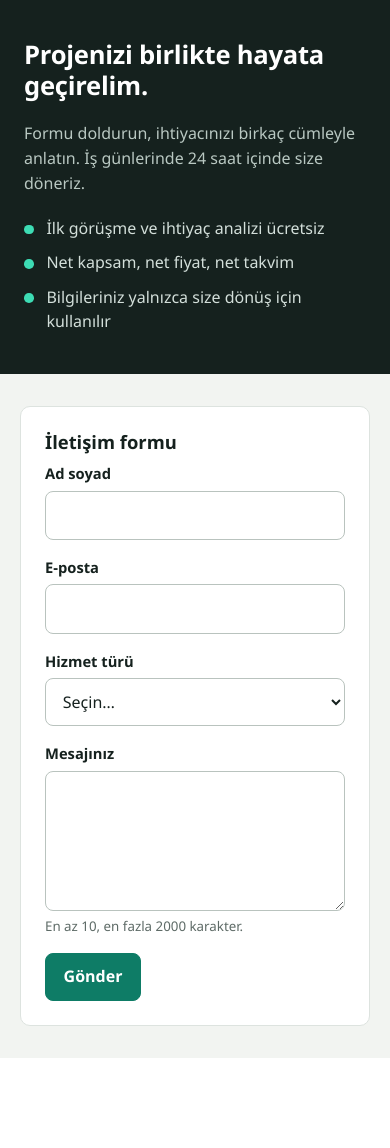
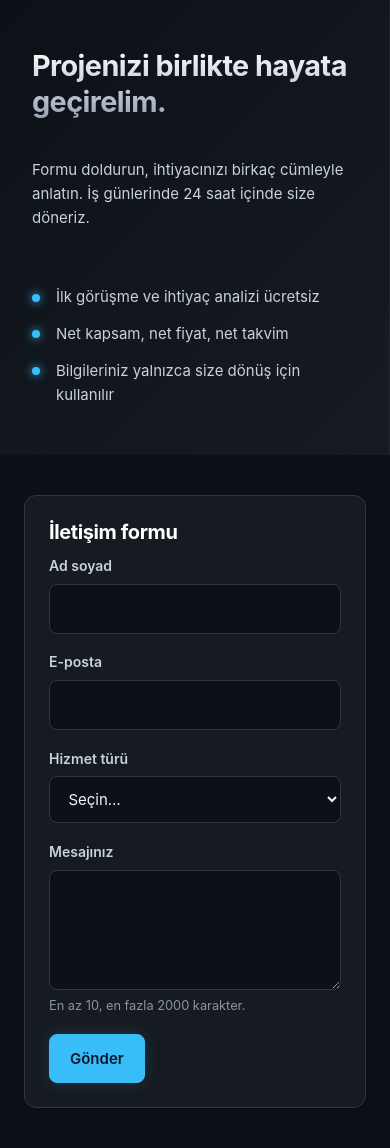
Before and after one commit to itswhyman/dovye-php-app, a PHP site: page / in a window 390 px wide. Before the commit the page ends 1058 px from the top, so only its background shows below. Run offline with PHP 8.4, Linux system fonts and the light colour scheme.

Commit message:
style: overhaul UI with dark theme, responsive grid and modern SaaS components

```diff
--- a/style.css
+++ b/style.css
@@ -1,278 +1,552 @@
-/* Saf CSS — framework yok. Flexbox + Grid, mobil öncelikli. */
+/* ==========================================================================
+   DOVYE STUDIO — Modern & Sleek Core UI (No Frameworks)
+   ========================================================================== */
+
 :root {
-  --bg: #f2f4f1;
-  --surface: #ffffff;
-  --ink: #15211e;
-  --muted: #5e6b67;
-  --line: #dde3df;
-  --accent: #0e7c66;
-  --accent-dark: #0a5e4d;
-  --accent-soft: #e2f3ee;
-  --blue: #2f5d9e;
-  --blue-soft: #e6eefa;
-  --amber: #9a6410;
-  --amber-soft: #fbf0dc;
-  --danger: #b3261e;
-  --danger-soft: #fbe7e5;
-  --radius: 10px;
-  --font: "Segoe UI", system-ui, -apple-system, "Helvetica Neue", Arial, sans-serif;
+  /* Renk Paleti - Dark/Tech Aesthetic */
+  --bg: #0d1117;
+  --surface: #161b22;
+  --surface-hover: #1c2128;
+  --border: #30363d;
+  --border-muted: #21262d;
+
+  --text-main: #f0f6fc;
+  --text-muted: #8b949e;
+  --text-sub: #c9d1d9;
+
+  /* Accent Colors */
+  --primary: #38bdf8;
+  --primary-hover: #0284c7;
+  --primary-glow: rgba(56, 189, 248, 0.15);
+
+  /* Status Colors */
+  --amber: #f59e0b;
+  --amber-soft: rgba(245, 158, 11, 0.12);
+  --blue: #3b82f6;
+  --blue-soft: rgba(59, 130, 246, 0.12);
+  --emerald: #10b981;
+  --emerald-soft: rgba(16, 185, 129, 0.12);
+  --rose: #f43f5e;
+  --rose-soft: rgba(244, 63, 94, 0.12);
+
+  /* Layout & Geometry */
+  --radius-sm: 8px;
+  --radius-md: 12px;
+  --radius-lg: 16px;
+  --shadow-sm: 0 2px 8px rgba(0, 0, 0, 0.3);
+  --shadow-lg: 0 10px 30px -10px rgba(0, 0, 0, 0.5);
+  --font: "Inter", -apple-system, BlinkMacSystemFont, "Segoe UI", Roboto, sans-serif;
 }
 
-*, *::before, *::after { box-sizing: border-box; }
+*, *::before, *::after {
+  box-sizing: border-box;
+}
 
-html { -webkit-text-size-adjust: 100%; }
+html {
+  color-scheme: dark;
+  -webkit-text-size-adjust: 100%;
+}
 
 body {
   margin: 0;
-  background: var(--bg);
-  color: var(--ink);
+  background-color: var(--bg);
+  color: var(--text-main);
   font-family: var(--font);
-  font-size: 16px;
-  line-height: 1.55;
+  font-size: 15px;
+  line-height: 1.6;
+  min-height: 100vh;
 }
 
-h1, h2, h3 { line-height: 1.2; margin: 0 0 .5em; }
-h1 { font-size: clamp(1.6rem, 4vw, 2.2rem); letter-spacing: -.01em; }
-h2 { font-size: 1.15rem; }
-p  { margin: 0 0 1em; }
-a  { color: var(--accent-dark); }
+h1, h2, h3 {
+  line-height: 1.25;
+  margin: 0 0 0.5em;
+  font-weight: 700;
+  letter-spacing: -0.02em;
+  color: #ffffff;
+}
 
-:focus-visible { outline: 3px solid var(--accent); outline-offset: 2px; }
+h1 { font-size: clamp(1.8rem, 4vw, 2.5rem); }
+h2 { font-size: 1.25rem; }
+p { margin: 0 0 1em; color: var(--text-sub); }
+a { color: var(--primary); text-decoration: none; transition: color 0.2s; }
+a:hover { color: #7dd3fc; }
 
-/* ---------- Genel bileşenler ---------- */
+:focus-visible {
+  outline: 2px solid var(--primary);
+  outline-offset: 3px;
+}
+
+/* ---------- Kart Bileşenleri ---------- */
 .card {
   background: var(--surface);
-  border: 1px solid var(--line);
-  border-radius: var(--radius);
-  padding: 1.25rem;
+  border: 1px solid var(--border);
+  border-radius: var(--radius-md);
+  padding: 1.5rem;
+  box-shadow: var(--shadow-sm);
+  backdrop-filter: blur(8px);
+  transition: border-color 0.2s ease;
 }
 
+.card:hover {
+  border-color: #484f58;
+}
+
+/* ---------- Butonlar ---------- */
 .btn {
   display: inline-flex;
   align-items: center;
   justify-content: center;
-  gap: .4rem;
-  padding: .65rem 1.1rem;
-  border: 1px solid var(--accent);
-  border-radius: 8px;
-  background: var(--accent);
-  color: #fff;
+  gap: 0.5rem;
+  padding: 0.7rem 1.25rem;
+  border: 1px solid var(--primary);
+  border-radius: var(--radius-sm);
+  background: var(--primary);
+  color: #0f172a;
   font: inherit;
   font-weight: 600;
-  text-decoration: none;
   cursor: pointer;
+  transition: all 0.2s cubic-bezier(0.4, 0, 0.2, 1);
+  box-shadow: 0 0 15px var(--primary-glow);
 }
-.btn:hover { background: var(--accent-dark); border-color: var(--accent-dark); }
-.btn--ghost { background: transparent; color: var(--ink); border-color: var(--line); }
-.btn--ghost:hover { background: var(--bg); border-color: var(--muted); }
-.btn--sm { padding: .3rem .65rem; font-size: .85rem; }
 
+.btn:hover {
+  background: var(--primary-hover);
+  border-color: var(--primary-hover);
+  color: #ffffff;
+  transform: translateY(-1px);
+}
+
+.btn--ghost {
+  background: transparent;
+  color: var(--text-main);
+  border-color: var(--border);
+  box-shadow: none;
+}
+
+.btn--ghost:hover {
+  background: var(--surface-hover);
+  border-color: var(--text-muted);
+  color: #ffffff;
+  transform: none;
+}
+
+.btn--sm {
+  padding: 0.35rem 0.75rem;
+  font-size: 0.825rem;
+  border-radius: var(--radius-sm);
+}
+
+/* ---------- Bildirimler ---------- */
 .alert {
-  padding: .8rem 1rem;
-  border-radius: 8px;
+  padding: 0.9rem 1.1rem;
+  border-radius: var(--radius-sm);
   border: 1px solid;
-  margin-bottom: 1rem;
+  margin-bottom: 1.25rem;
+  font-size: 0.9rem;
 }
-.alert--ok  { background: var(--accent-soft); border-color: #9bd3c4; color: #064a3c; }
-.alert--err { background: var(--danger-soft); border-color: #eeb0ab; color: #7d1a14; }
-.alert ul { margin: .3rem 0 0; padding-left: 1.2rem; }
 
-/* ---------- Form alanları ---------- */
-.field { display: flex; flex-direction: column; gap: .35rem; margin-bottom: 1rem; }
-.field label { font-weight: 600; font-size: .92rem; }
+.alert--ok {
+  background: var(--emerald-soft);
+  border-color: rgba(16, 185, 129, 0.3);
+  color: #6ee7b7;
+}
+
+.alert--err {
+  background: var(--rose-soft);
+  border-color: rgba(244, 63, 94, 0.3);
+  color: #fca5a5;
+}
+
+.alert ul {
+  margin: 0.4rem 0 0;
+  padding-left: 1.2rem;
+}
+
+/* ---------- Form Alanları ---------- */
+.field {
+  display: flex;
+  flex-direction: column;
+  gap: 0.4rem;
+  margin-bottom: 1.1rem;
+}
+
+.field label {
+  font-weight: 600;
+  font-size: 0.875rem;
+  color: var(--text-sub);
+}
+
 .field input,
 .field select,
 .field textarea {
   width: 100%;
-  padding: .7rem .8rem;
-  border: 1px solid #b9c3be;
-  border-radius: 8px;
-  background: #fff;
-  color: var(--ink);
+  padding: 0.75rem 0.9rem;
+  border: 1px solid var(--border);
+  border-radius: var(--radius-sm);
+  background: #0d1117;
+  color: var(--text-main);
   font: inherit;
+  transition: all 0.2s ease;
 }
-.field textarea { min-height: 140px; resize: vertical; }
-.field input:focus, .field select:focus, .field textarea:focus {
-  border-color: var(--accent);
-  outline: 3px solid var(--accent-soft);
+
+.field textarea {
+  min-height: 120px;
+  resize: vertical;
 }
-.field small { color: var(--muted); }
 
-/* Bot tuzağı: görsel olarak gizli, ekran okuyuculardan da gizli */
-.hp { position: absolute; left: -9999px; width: 1px; height: 1px; overflow: hidden; }
+.field input:focus,
+.field select:focus,
+.field textarea:focus {
+  border-color: var(--primary);
+  box-shadow: 0 0 0 3px var(--primary-glow);
+  outline: none;
+}
 
-/* ---------- Genel (public) sayfa: iletişim formu ---------- */
+.field small {
+  color: var(--text-muted);
+  font-size: 0.8rem;
+}
+
+.hp {
+  position: absolute;
+  left: -9999px;
+  width: 1px;
+  height: 1px;
+  overflow: hidden;
+}
+
+/* ---------- Genel İletişim Formu (Public Index) ---------- */
 .public {
   min-height: 100vh;
   display: grid;
   grid-template-columns: 1fr;
 }
+
 .public__intro {
-  background: var(--ink);
-  color: #e8efec;
-  padding: 2.5rem 1.5rem;
+  background: linear-gradient(135deg, #0d1117 0%, #161b22 100%);
+  border-right: 1px solid var(--border-muted);
+  padding: 3rem 2rem;
   display: flex;
   flex-direction: column;
   justify-content: center;
-  gap: 1.25rem;
+  gap: 1.5rem;
 }
-.public__intro h1 { color: #fff; margin: 0; }
-.public__intro p { margin: 0; color: #b9c8c2; max-width: 38ch; }
-.public__points { list-style: none; padding: 0; margin: 0; display: grid; gap: .6rem; }
-.public__points li { padding-left: 1.4rem; position: relative; color: #d3dfda; }
+
+.public__intro h1 {
+  background: linear-gradient(180deg, #ffffff 0%, #94a3b8 100%);
+  -webkit-background-clip: text;
+  -webkit-text-fill-color: transparent;
+}
+
+.public__points {
+  list-style: none;
+  padding: 0;
+  margin: 1rem 0 0;
+  display: grid;
+  gap: 0.8rem;
+}
+
+.public__points li {
+  padding-left: 1.5rem;
+  position: relative;
+  color: var(--text-sub);
+}
+
 .public__points li::before {
   content: "";
-  position: absolute; left: 0; top: .55em;
-  width: .6rem; height: .6rem; border-radius: 50%;
-  background: #3ddcb4;
+  position: absolute;
+  left: 0;
+  top: 0.55em;
+  width: 0.5rem;
+  height: 0.5rem;
+  border-radius: 50%;
+  background: var(--primary);
+  box-shadow: 0 0 10px var(--primary);
 }
+
 .public__form {
-  padding: 2rem 1.25rem;
+  padding: 2.5rem 1.5rem;
   display: flex;
   align-items: center;
   justify-content: center;
+  background: #0d1117;
 }
-.public__form .card { width: 100%; max-width: 520px; padding: 1.5rem; }
+
+.public__form .card {
+  width: 100%;
+  max-width: 500px;
+}
 
 @media (min-width: 900px) {
   .public { grid-template-columns: 5fr 6fr; }
-  .public__intro { padding: 4rem; }
-  .public__form { padding: 3rem; }
+  .public__intro { padding: 5rem 4rem; }
+  .public__form { padding: 4rem; }
 }
 
-/* ---------- Admin ---------- */
+/* ---------- Admin Paneli Topbar & Grid ---------- */
 .topbar {
   display: flex;
   align-items: center;
   justify-content: space-between;
-  gap: 1rem;
-  flex-wrap: wrap;
-  padding: .8rem 1.25rem;
-  background: var(--ink);
-  color: #fff;
+  padding: 0.9rem 2rem;
+  background: var(--surface);
+  border-bottom: 1px solid var(--border);
+  position: sticky;
+  top: 0;
+  z-index: 50;
 }
-.topbar__right { display: flex; align-items: center; }
-.muted { color: var(--muted); }
-.topbar strong { font-size: 1.05rem; }
-.topbar form { margin: 0; }
-.topbar .who { color: #b9c8c2; font-size: .9rem; margin-right: .75rem; }
-.topbar .btn--ghost { color: #fff; border-color: #4a5a55; }
-.topbar .btn--ghost:hover { background: #24332f; }
 
-.container { max-width: 1180px; margin: 0 auto; padding: 1.25rem; }
+.topbar strong {
+  font-size: 1.1rem;
+  letter-spacing: -0.01em;
+  color: #ffffff;
+}
 
+.topbar__right {
+  display: flex;
+  align-items: center;
+}
+
+.topbar .who {
+  color: var(--text-muted);
+  font-size: 0.875rem;
+  margin-right: 1rem;
+}
+
+.container {
+  max-width: 1240px;
+  margin: 0 auto;
+  padding: 2rem 1.5rem;
+}
+
+/* ---------- Stat Kartları ---------- */
 .stats {
   display: grid;
-  grid-template-columns: repeat(auto-fit, minmax(170px, 1fr));
-  gap: 1rem;
-  margin-bottom: 1.25rem;
+  grid-template-columns: repeat(auto-fit, minmax(200px, 1fr));
+  gap: 1.25rem;
+  margin-bottom: 2rem;
 }
-.stat { display: flex; flex-direction: column; gap: .15rem; }
-.stat__label { color: var(--muted); font-size: .85rem; }
-.stat__value { font-size: 2rem; font-weight: 700; letter-spacing: -.02em; }
+
+.stat {
+  display: flex;
+  flex-direction: column;
+  gap: 0.25rem;
+}
+
+.stat__label {
+  color: var(--text-muted);
+  font-size: 0.825rem;
+  font-weight: 600;
+  text-transform: uppercase;
+  letter-spacing: 0.05em;
+}
+
+.stat__value {
+  font-size: 2.25rem;
+  font-weight: 700;
+  letter-spacing: -0.03em;
+  color: #ffffff;
+}
+
 .stat--new .stat__value { color: var(--amber); }
-.stat--contacted .stat__value { color: var(--accent); }
+.stat--contacted .stat__value { color: var(--emerald); }
 
+/* ---------- Analiz Grafik / Barlar ---------- */
 .insights {
   display: grid;
   grid-template-columns: 1fr;
-  gap: 1rem;
-  margin-bottom: 1.25rem;
+  gap: 1.25rem;
+  margin-bottom: 2rem;
 }
-@media (min-width: 860px) { .insights { grid-template-columns: 1fr 1fr; } }
 
-.bars { display: grid; gap: .55rem; margin: 0; padding: 0; list-style: none; }
+@media (min-width: 860px) {
+  .insights { grid-template-columns: 1fr 1fr; }
+}
+
+.bars {
+  display: grid;
+  gap: 0.75rem;
+  margin: 0;
+  padding: 0;
+  list-style: none;
+}
+
 .bars li {
   display: grid;
-  grid-template-columns: 7.5rem 1fr 2rem;
+  grid-template-columns: 8rem 1fr 2.5rem;
   align-items: center;
-  gap: .6rem;
-  font-size: .9rem;
+  gap: 0.75rem;
+  font-size: 0.875rem;
 }
-.bars .num { text-align: right; font-variant-numeric: tabular-nums; color: var(--muted); }
+
+.bars .num {
+  text-align: right;
+  color: var(--text-muted);
+  font-variant-numeric: tabular-nums;
+  font-weight: 600;
+}
 
 progress {
   appearance: none;
-  -webkit-appearance: none;
   width: 100%;
-  height: .7rem;
+  height: 0.6rem;
   border: 0;
   border-radius: 99px;
-  background: var(--bg);
+  background: var(--border-muted);
   overflow: hidden;
 }
-progress::-webkit-progress-bar { background: var(--bg); }
-progress::-webkit-progress-value { background: var(--accent); border-radius: 99px; }
-progress::-moz-progress-bar { background: var(--accent); border-radius: 99px; }
 
+progress::-webkit-progress-bar { background: var(--border-muted); }
+progress::-webkit-progress-value { background: var(--primary); border-radius: 99px; }
+progress::-moz-progress-bar { background: var(--primary); border-radius: 99px; }
+
+/* ---------- Filtre & Tablar ---------- */
 .filters {
   display: flex;
   flex-wrap: wrap;
-  gap: .75rem;
+  gap: 1rem;
   align-items: center;
   justify-content: space-between;
-  margin-bottom: 1rem;
-}
-.tabs { display: flex; flex-wrap: wrap; gap: .4rem; }
-.tabs a {
-  padding: .4rem .8rem;
-  border: 1px solid var(--line);
-  border-radius: 99px;
-  background: var(--surface);
-  color: var(--ink);
-  text-decoration: none;
-  font-size: .9rem;
-}
-.tabs a[aria-current="true"] { background: var(--ink); border-color: var(--ink); color: #fff; }
-.search { display: flex; gap: .5rem; }
-.search input {
-  padding: .5rem .7rem;
-  border: 1px solid #b9c3be;
-  border-radius: 8px;
-  font: inherit;
-  min-width: 0;
+  margin-bottom: 1.25rem;
 }
 
-.table-wrap { overflow-x: auto; background: var(--surface); border: 1px solid var(--line); border-radius: var(--radius); }
-table { width: 100%; border-collapse: collapse; min-width: 760px; }
-th, td { padding: .75rem .9rem; text-align: left; vertical-align: top; border-bottom: 1px solid var(--line); }
-th { font-size: .8rem; color: var(--muted); font-weight: 600; background: #f8faf8; white-space: nowrap; }
+.tabs {
+  display: flex;
+  flex-wrap: wrap;
+  gap: 0.4rem;
+}
+
+.tabs a {
+  padding: 0.45rem 0.9rem;
+  border: 1px solid var(--border);
+  border-radius: var(--radius-sm);
+  background: var(--surface);
+  color: var(--text-sub);
+  font-size: 0.875rem;
+  font-weight: 500;
+  transition: all 0.2s ease;
+}
+
+.tabs a[aria-current="true"] {
+  background: var(--primary);
+  border-color: var(--primary);
+  color: #0f172a;
+  font-weight: 600;
+}
+
+.search {
+  display: flex;
+  gap: 0.5rem;
+}
+
+.search input {
+  padding: 0.45rem 0.8rem;
+  border: 1px solid var(--border);
+  border-radius: var(--radius-sm);
+  background: #0d1117;
+  color: var(--text-main);
+  font: inherit;
+}
+
+/* ---------- Tablo Yapısı ---------- */
+.table-wrap {
+  overflow-x: auto;
+  background: var(--surface);
+  border: 1px solid var(--border);
+  border-radius: var(--radius-md);
+  box-shadow: var(--shadow-sm);
+}
+
+table {
+  width: 100%;
+  border-collapse: collapse;
+  min-width: 800px;
+}
+
+th, td {
+  padding: 0.9rem 1.1rem;
+  text-align: left;
+  vertical-align: top;
+  border-bottom: 1px solid var(--border-muted);
+}
+
+th {
+  font-size: 0.775rem;
+  color: var(--text-muted);
+  font-weight: 700;
+  text-transform: uppercase;
+  letter-spacing: 0.05em;
+  background: #12171f;
+  white-space: nowrap;
+}
+
 tbody tr:last-child td { border-bottom: 0; }
-tbody tr:hover { background: #fafcfb; }
-td .sub { color: var(--muted); font-size: .85rem; word-break: break-all; }
+tbody tr:hover { background: var(--surface-hover); }
+
+td .sub {
+  color: var(--text-muted);
+  font-size: 0.825rem;
+}
+
 td.msg { max-width: 340px; }
-td.msg details summary { cursor: pointer; color: var(--accent-dark); }
-td.msg details p { white-space: pre-wrap; word-break: break-word; margin: .5rem 0 0; }
-.nowrap { white-space: nowrap; }
 
+td.msg details summary {
+  cursor: pointer;
+  color: var(--primary);
+  font-size: 0.9rem;
+}
+
+td.msg details p {
+  white-space: pre-wrap;
+  word-break: break-word;
+  margin: 0.5rem 0 0;
+  color: var(--text-sub);
+  background: #0d1117;
+  padding: 0.6rem;
+  border-radius: var(--radius-sm);
+  border: 1px solid var(--border-muted);
+}
+
+/* ---------- Rozetler (Badges) ---------- */
 .badge {
   display: inline-block;
-  padding: .15rem .6rem;
+  padding: 0.2rem 0.65rem;
   border-radius: 99px;
-  font-size: .8rem;
+  font-size: 0.775rem;
   font-weight: 600;
   white-space: nowrap;
 }
-.badge--new       { background: var(--amber-soft); color: var(--amber); }
-.badge--read      { background: var(--blue-soft);  color: var(--blue); }
-.badge--contacted { background: var(--accent-soft); color: var(--accent-dark); }
 
-.actions { display: flex; flex-direction: column; gap: .35rem; }
-.actions form { margin: 0; }
-.actions .btn { width: 100%; }
+.badge--new       { background: var(--amber-soft); color: #fcd34d; border: 1px solid rgba(245, 158, 11, 0.2); }
+.badge--read      { background: var(--blue-soft);  color: #93c5fd; border: 1px solid rgba(59, 130, 246, 0.2); }
+.badge--contacted { background: var(--emerald-soft); color: #6ee7b7; border: 1px solid rgba(16, 185, 129, 0.2); }
 
-.empty { text-align: center; padding: 2.5rem 1rem; color: var(--muted); }
+.actions { display: flex; flex-direction: column; gap: 0.35rem; }
 
-.pager { display: flex; justify-content: space-between; align-items: center; gap: 1rem; margin-top: 1rem; color: var(--muted); font-size: .9rem; }
-.pager .links { display: flex; gap: .5rem; }
-.pager .disabled { opacity: .4; pointer-events: none; }
+.pager {
+  display: flex;
+  justify-content: space-between;
+  align-items: center;
+  gap: 1rem;
+  margin-top: 1.25rem;
+  color: var(--text-muted);
+  font-size: 0.875rem;
+}
 
-/* ---------- Giriş ---------- */
-.login { min-height: 100vh; display: grid; place-items: center; padding: 1.25rem; }
-.login .card { width: 100%; max-width: 380px; padding: 1.75rem; }
+/* ---------- Login Ekranı ---------- */
+.login {
+  min-height: 100vh;
+  display: grid;
+  place-items: center;
+  padding: 1.5rem;
+  background: radial-gradient(circle at center, #161b22 0%, #0d1117 100%);
+}
+
+.login .card {
+  width: 100%;
+  max-width: 400px;
+  padding: 2rem;
+}
+
 .login h1 { font-size: 1.5rem; }
-.login .btn { width: 100%; }
-
-@media (prefers-reduced-motion: reduce) {
-  * { animation: none !important; transition: none !important; }
-}
+.login .btn { width: 100%; margin-top: 0.5rem; }
```
